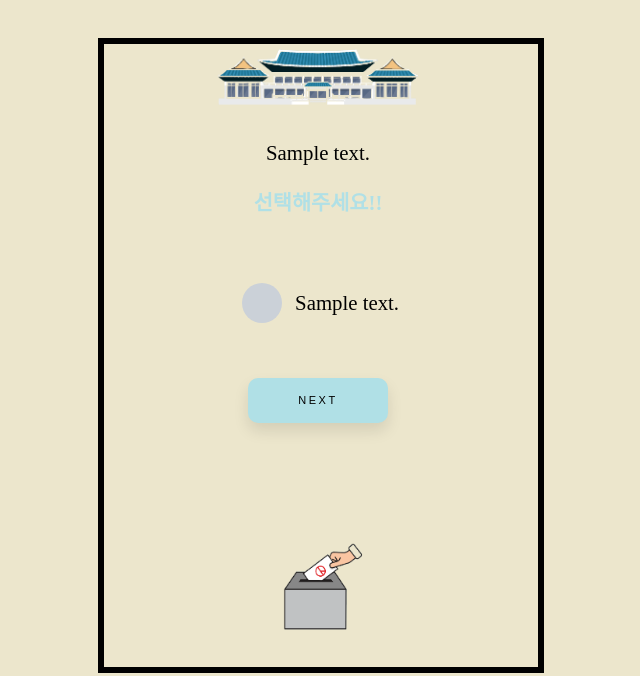
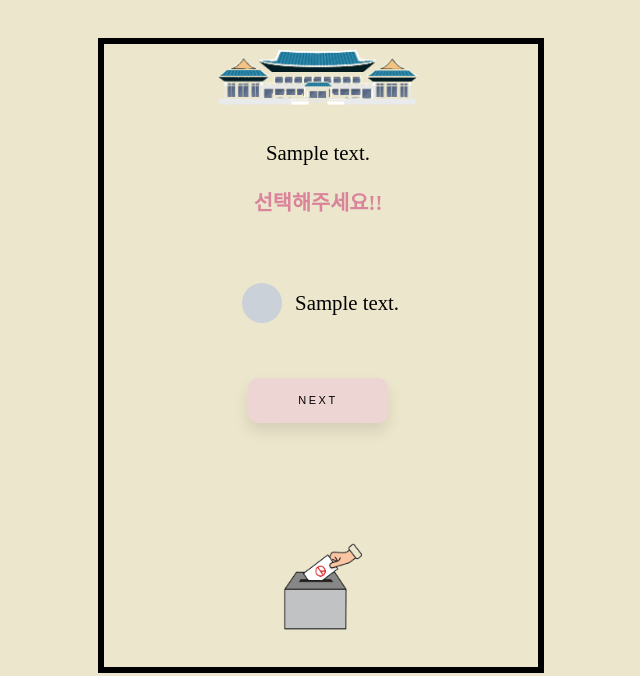
Before and after one commit to 1eejaehyeon/django-who-is-my-president-, a Django app: page /polls/1/vote/ in a window 1280 px wide. Shown: the top 676 px of the page, without its empty margins (322-962 px from the left). Run offline with Django 3.2, Linux system fonts and the light colour scheme; tables that the repository leaves empty hold one stand-in row (values such as "Sample post"); some web fonts are replaced.

Commit message:
색상바꿈

```diff
--- a/polls/static/polls/css/style.css
+++ b/polls/static/polls/css/style.css
@@ -470,7 +470,7 @@ ul {
   letter-spacing: 2.5px;
   font-weight: 500;
   color: #000;
-  background-color: powderblue;
+  background-color: rgb(237,213,212);
   border: none;
   border-radius: 10px;
   box-shadow: 0px 8px 15px rgba(0, 0, 0, 0.1);
--- a/polls/templates/polls/detail.html
+++ b/polls/templates/polls/detail.html
@@ -132,7 +132,7 @@ maximum-scale=1.0, minimum-scale=1.0">
         <form style="margin-top: -50px; "action="{% url 'polls:vote' question.id %}" method="post">
             {% csrf_token %}
             <div class="word" style="text-align:center;"><p>{{ question.question_text|safe }}</p></div>
-            {% if error_message %}<p style="color: powderblue;"><strong>선택해주세요!!</strong></p>{% endif %}
+            {% if error_message %}<p style="color: #d9849b;"><strong>선택해주세요!!</strong></p>{% endif %}
             <div  style="padding-top: 30px">
                 {% for choice in question.choice_set.all %}
                 <label>
--- a/polls/templates/polls/home.html
+++ b/polls/templates/polls/home.html
@@ -79,8 +79,8 @@ maximum-scale=1.0, minimum-scale=1.0">
                     <p style="text-align:center;font-size:50%;line-height: 10px;"><br></p>
                     <img src="{% static 'polls/images/vote.png' %}"
                          style="display: block; margin: 0 auto; width:70px; height:70px;">
-                    <p style="font-style: italic; font-weight: lighter;">Nut's</p>
-                    <span><img src="{% static 'polls/images/warning.png' %}" style="width:20px;"> just fun!!</span>
+                    <p style="font-style: italic; font-weight: lighter; color: rgb(137,139,167);">Nut's</p>
+                    <span><img src="{% static 'polls/images/warning.png' %}" style="width:20px;"></span><span style="padding-bottom: 1px;">just fun!!</span>
                 </div>
             </div>
         </div>
```
